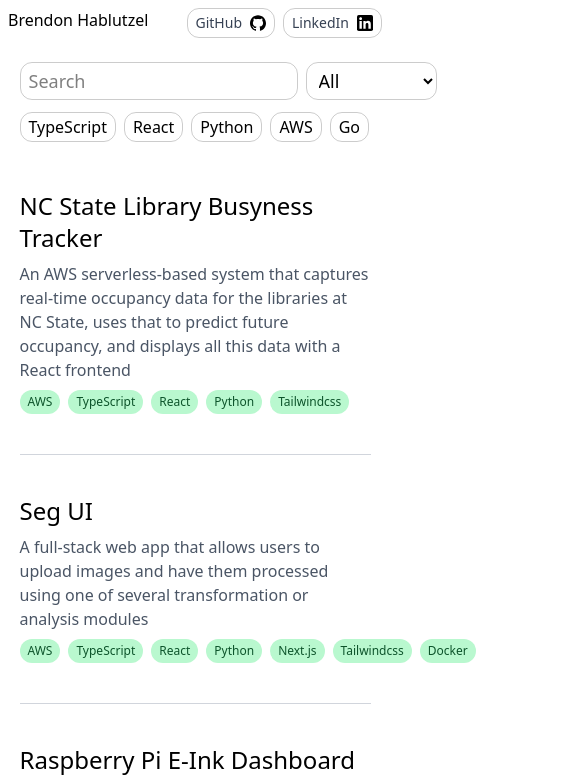
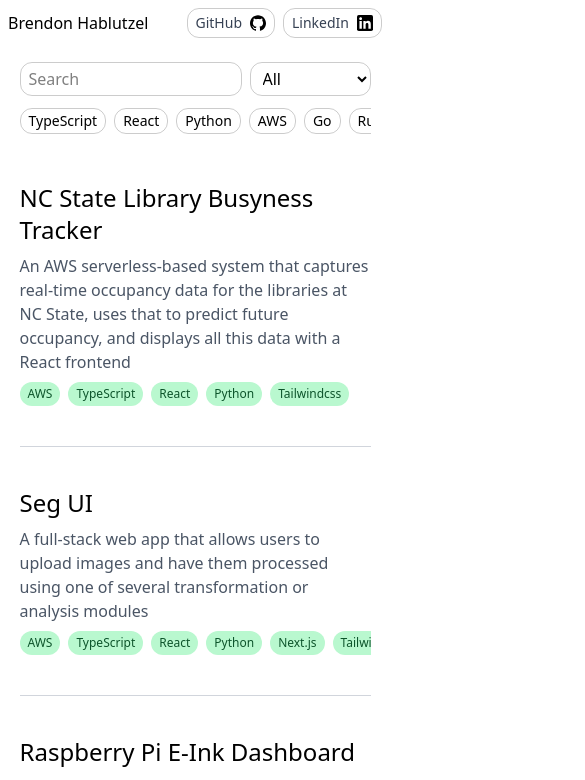
Before and after one commit to Brendon-Hablutzel/portfolio, a React (Vite) app: page /work in a window 390 px wide. Shown: the top 780 px of the page, 585 px wide, since content can reach past the window. Built offline with nearby package versions, Linux system fonts and the light colour scheme.

Commit message:
improve responsive design

```diff
--- a/src/components/App.tsx
+++ b/src/components/App.tsx
@@ -58,9 +58,9 @@ const App = () => {
             {currentPositions.map((position, idx) => (
               <span key={idx}>
                 {position.url ? (
-                  <Link to={position.url} target="_blank">
+                  <a href={position.url} target="_blank">
                     {position.name}
-                  </Link>
+                  </a>
                 ) : (
                   <span>{position.name}</span>
                 )}
@@ -69,7 +69,7 @@ const App = () => {
             ))}
           </motion.h2>
           <motion.div
-            className="flex justify-between gap-2 lg:gap-4"
+            className="flex justify-between gap-2 md:gap-4"
             variants={containerVariants}
             initial="hidden"
             animate="show"
@@ -80,7 +80,7 @@ const App = () => {
                 target="_blank"
                 key={idx}
                 variants={linkVariants}
-                className="flex items-center gap-2 text-sm lg:text-base hover:shadow-md transition-shadow duration-200 select-none text-gray-700  border-[1px] border-black/20 py-2 px-3 rounded-xl"
+                className="flex items-center gap-2 text-sm md:text-base hover:shadow-md transition-shadow duration-200 select-none text-gray-700 border-[1px] border-black/20 py-2 px-3 rounded-xl"
               >
                 {social.type}
                 <div className="md:w-6 md:h-6 w-5 h-5">
@@ -91,9 +91,14 @@ const App = () => {
             <motion.div
               key={2}
               variants={linkVariants}
-              className="text-sm lg:text-base hover:shadow-lg transition-shadow duration-200 hover:cursor-pointer text-white bg-black px-3 py-2 rounded-xl font-light"
+              className="flex justify-center items-center text-sm md:text-base hover:shadow-lg transition-shadow duration-200 hover:cursor-pointer text-white bg-black rounded-xl font-light"
             >
-              <Link to="/work">See my work →</Link>
+              <Link
+                to="/work"
+                className="h-full w-full text-center flex items-center px-3 py-2"
+              >
+                See my work →
+              </Link>
             </motion.div>
           </motion.div>
         </div>
--- a/src/components/Works.tsx
+++ b/src/components/Works.tsx
@@ -24,11 +24,11 @@ const WorkComponent = ({ work }: { work: Work }) => {
       </div>
       {/* TODO: perhaps tracking-wide */}
       <h3 className="text-gray-600">{work.description}</h3>
-      <div className="flex justify-start gap-2">
+      <div className="flex justify-start gap-2 overflow-x-scroll">
         {work.tags.map((tag, idx) => (
           <div
             key={idx}
-            className="text-xs text-green-900 bg-green-200 w-fit py-1 px-2 rounded-xl"
+            className="whitespace-nowrap text-xs text-green-900 bg-green-200 w-fit py-1 px-2 rounded-xl"
           >
             {tag}
           </div>
@@ -93,7 +93,7 @@ const WorksComponent = () => {
       exit="exit"
     >
       <div className="sticky top-0 p-2 flex justify-between w-full">
-        <div>
+        <div className="flex items-center">
           {/* <a href="/" className="group transition duration-300"> */}
           <Link to="/">
             <h2 className="font-medium">{fullName}</h2>
@@ -122,10 +122,10 @@ const WorksComponent = () => {
               placeholder="Search"
               value={searchQuery}
               onChange={(e) => setSearchQuery(e.target.value)}
-              className="flex-1 text-lg py-1 px-2 rounded-xl border-[1px] border-black/20"
+              className="flex-1 text-base sm:text-lg py-1 px-2 rounded-xl border-[1px] border-black/20 min-w-20"
             />
             <select
-              className="text-lg border-[1px] border-black/20 rounded-xl py-1 px-2"
+              className="text-base sm:text-lg border-[1px] border-black/20 rounded-xl py-1 px-2"
               value={selectedType}
               onChange={(e) => setSelectedType(e.target.value as WorkType | '')}
             >
@@ -142,7 +142,7 @@ const WorksComponent = () => {
               return (
                 <label
                   key={idx}
-                  className={`whitespace-nowrap transition duration-150 ease-in-out ${tagSelected ? 'bg-gray-200  ' : ''} hover:cursor-pointer select-none border-[1px] border-black/20 py-0.5 px-2 rounded-xl`}
+                  className={`text-sm sm:text-base whitespace-nowrap transition duration-150 ease-in-out ${tagSelected ? 'bg-gray-200  ' : ''} hover:cursor-pointer select-none border-[1px] border-black/20 py-0.5 px-2 rounded-xl`}
                 >
                   <input
                     type="checkbox"
```
